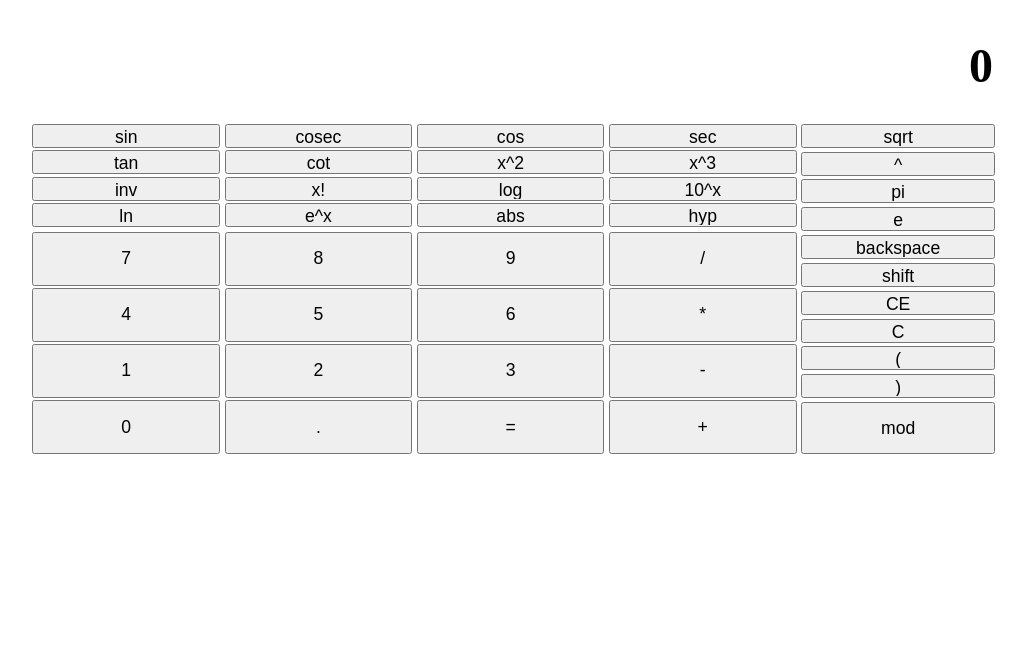
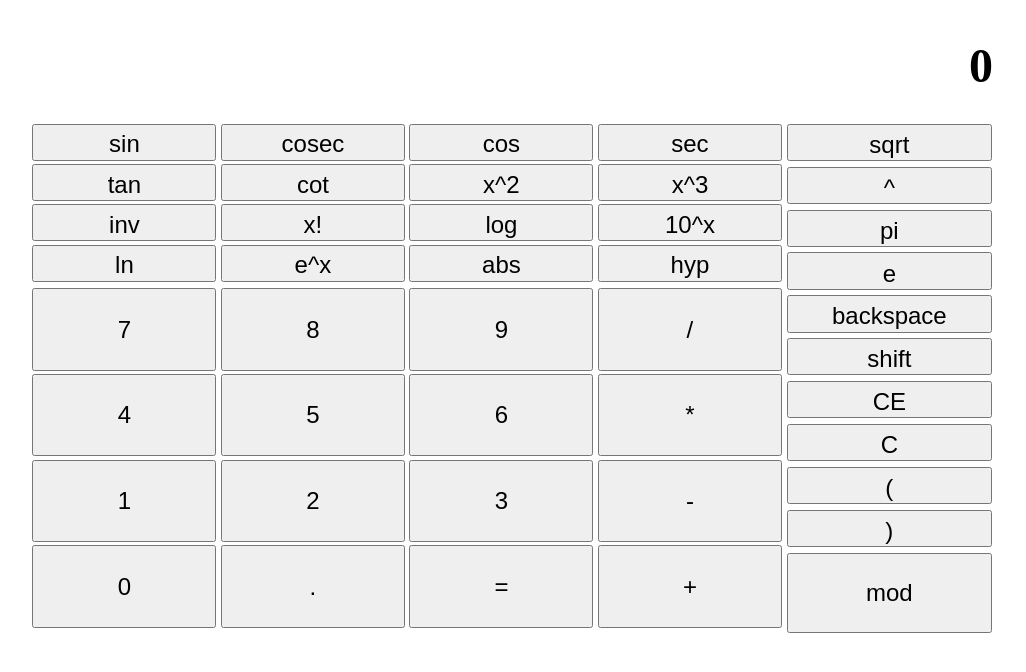
Before and after one commit to Junaidhassan99/next-calculator, a Next.js app: page / in a window 1280 px wide. Shown: the top 672 px of the page, without its empty margins (102-1128 px from the left). Built offline with nearby package versions, Linux system fonts and the light colour scheme.

Commit message:
Update calculator-home-screen.module.css

```diff
--- a/styles/calculator-home-screen.module.css
+++ b/styles/calculator-home-screen.module.css
@@ -11,20 +11,14 @@
 .button-container {
   display: flex;
   flex-direction: row;
-  /* justify-content: space-around; */
-  /* align-items: center;
-  margin-top: 10px; */
-  /* background-color: red; */
 }
 
 .button-container-flex-grow-left {
   flex-grow: 4;
-  /* background-color: blue; */
 }
 
 .button-container-flex-grow-right {
   flex-grow: 1;
-  /* background-color: green; */
 }
 
 .button-container-grid {
@@ -44,15 +38,18 @@
 
 .button-container-grid-right {
   grid-template-columns: repeat(1, 80%);
-  grid-template-rows: repeat(12, 8.1%);
-  grid-row-gap: 1.28%;
+  grid-template-rows: repeat(12, 8%);
+  grid-row-gap: 1.23%;
 }
 
 .button-item {
-  font-size: 1.1rem;
+  font-size: 1.5rem;
   white-space: nowrap;
   overflow: hidden;
   text-overflow: ellipsis;
+
+  padding: 2.5%;
+
 }
 
 .double-row-size {
@@ -66,9 +63,3 @@
   margin-right: 5%;
   font-size: 3rem;
 }
-
-/* @media only screen and (max-width: 390px) {
-  .calculator-screen {
-    width:calc(100% / 390);
-  }
-} */
```
